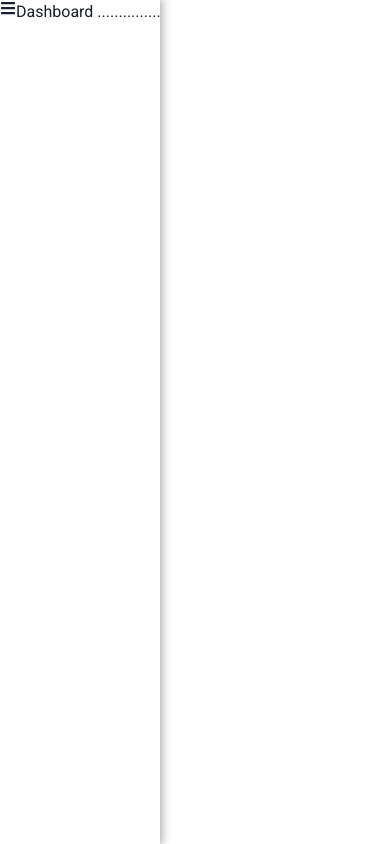
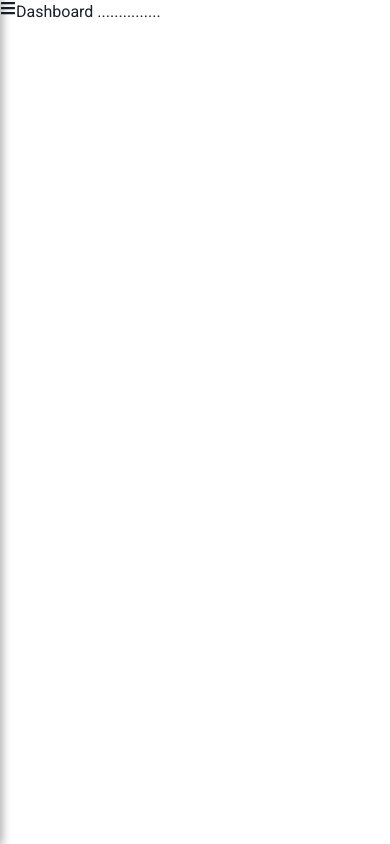
Before and after one commit to welingtonfidelis/base_project_front, a React (Vite) app: page / in a window 390 px wide. Both pictures are taken after typing "name@example.com", "Sample" into the empty fields and a click on the button "Entrar". Built offline with nearby package versions, Linux system fonts and the light colour scheme.

Commit message:
Improve mobile action on drawer menu;

```diff
--- a/src/components/drawerMenu/index.tsx
+++ b/src/components/drawerMenu/index.tsx
@@ -1,16 +1,10 @@
 import { useEffect, useMemo, useState } from "react";
-import {
-  Avatar,
-  Collapse,
-  Menu,
-  MenuButton,
-  MenuItem,
-  MenuList,
-} from "@chakra-ui/react";
+import { Avatar, Menu, MenuButton, MenuItem, MenuList } from "@chakra-ui/react";
 import { FaBars, FaTimes, FaAngleDown } from "react-icons/fa";
 
 import {
   AvatarContent,
+  CloseMenuCotent,
   Container,
   DrawerMenuItem,
   MenuContent,
@@ -27,10 +21,10 @@ interface Props {
 
 export const DrawerMenu = (props: Props) => {
   const { menuOptions, onClick } = props;
-  const [isDrawerOpen, setIsDrawerOpen] = useState(true);
+  const [drawerMobileClass, setDrawerMobileCass] = useState("");
   const [selectedMenuOption, setSelectedMenuOption] = useState("");
+
   // const [isMobileScreen, setIsMobileScreen] = useState(false);
-
   // useEffect(() => {
   //   const handleResize = () => {
   //     console.log('isMobileScreen: ',window.innerWidth, isMobileScreen);
@@ -55,7 +49,6 @@ export const DrawerMenu = (props: Props) => {
 
   const isMobileScreen = useMemo(() => {
     const mobileWitdth = window.innerWidth <= 600;
-    setIsDrawerOpen(!mobileWitdth);
 
     return mobileWitdth;
   }, [window.innerWidth]);
@@ -64,28 +57,48 @@ export const DrawerMenu = (props: Props) => {
     setSelectedMenuOption(menuOptions?.[0].value);
   }, []);
 
+  const handleCloseOpenMenu = (state: boolean) => {
+    if (state) {
+      setDrawerMobileCass("slide-right");
+      return;
+    }
+
+    setDrawerMobileCass("slide-left");
+  };
+
   const handleChangeOptionMenu = (value: string) => {
     setSelectedMenuOption(value);
+    handleCloseOpenMenu(false);
     onClick(value);
-  }
+  };
 
   return (
     <>
       {isMobileScreen && (
-        <FaBars onClick={() => setIsDrawerOpen(!isDrawerOpen)} />
+        <div>
+          <FaBars onClick={() => handleCloseOpenMenu(true)} />
+        </div>
       )}
-      <Container>
-        <Collapse in={isDrawerOpen} animateOpacity>
+      <Container className={drawerMobileClass}>
         {isMobileScreen && (
-            <FaTimes onClick={() => setIsDrawerOpen(!isDrawerOpen)} />
+          <CloseMenuCotent>
+            <FaTimes onClick={() => handleCloseOpenMenu(false)} size={18} />
+          </CloseMenuCotent>
         )}
 
         <AvatarContent>
-            <Avatar name="Dan Abrahmov" src="https://bit.ly/dan-abramov" />
+          <Avatar
+            name="Dan Abrahmov"
+            src="https://bit.ly/dan-abramov"
+            size={"lg"}
+          />
           <Menu>
             <MenuButton>
               <UserName>
-                  <span>Dan Abrahmov</span> <FaAngleDown size={10} />
+                <span>
+                  Dan Abrahmov bla bla bla bla bla bla bla bla bla bla 2
+                </span>{" "}
+                <FaAngleDown size={10} />
               </UserName>
             </MenuButton>
             <MenuList>
@@ -106,7 +119,6 @@ export const DrawerMenu = (props: Props) => {
             </DrawerMenuItem>
           ))}
         </MenuContent>
-        </Collapse>
       </Container>
     </>
   );
--- a/src/components/drawerMenu/styles.ts
+++ b/src/components/drawerMenu/styles.ts
@@ -4,15 +4,86 @@ export const Container = styled.div`
   display: flex;
   flex-direction: column;
   height: 100%;
-  min-width: 10rem;
+  width: 16rem;
   padding: 0.5rem;
+  z-index: 99;
+  background: ${(props) => props.theme.colors.background};
 
   -webkit-box-shadow: 1px 0px 9px 1px rgba(0, 0, 0, 0.35);
   box-shadow: 1px 0px 9px 1px rgba(0, 0, 0, 0.35);
 
   @media (max-width: 600px) {
     position: absolute;
+    left: -16rem;
   }
+
+  ${css`
+    /* ----------------------------------------------
+      * Generated by Animista on 2022-10-4 13:42:58
+      * Licensed under FreeBSD License.
+      * See http://animista.net/license for more info.
+      * w: http://animista.net, t: @cssanimista
+      * ---------------------------------------------- */
+
+    /**
+      * ----------------------------------------
+      * animation slide-right
+      * ----------------------------------------
+      */
+    @-webkit-keyframes slide-right {
+      0% {
+        -webkit-transform: translateX(0);
+        transform: translateX(0);
+      }
+      100% {
+        -webkit-transform: translateX(16rem);
+        transform: translateX(16rem);
+      }
+    }
+    @keyframes slide-right {
+      0% {
+        -webkit-transform: translateX(0);
+        transform: translateX(0);
+      }
+      100% {
+        -webkit-transform: translateX(16rem);
+        transform: translateX(16rem);
+      }
+    }
+
+    @-webkit-keyframes slide-left {
+      0% {
+        -webkit-transform: translateX(16rem);
+        transform: translateX(16rem);
+      }
+      100% {
+        -webkit-transform: translateX(-16rem);
+        transform: translateX(-16rem);
+      }
+    }
+    @keyframes slide-left {
+      0% {
+        -webkit-transform: translateX(16rem);
+        transform: translateX(16rem);
+      }
+      100% {
+        -webkit-transform: translateX(-16rem);
+        transform: translateX(-16rem);
+      }
+    }
+
+    &.slide-right {
+      -webkit-animation: slide-right 0.5s cubic-bezier(0.25, 0.46, 0.45, 0.94)
+        both;
+      animation: slide-right 0.5s cubic-bezier(0.25, 0.46, 0.45, 0.94) both;
+    }
+
+    &.slide-left {
+      -webkit-animation: slide-left 0.5s cubic-bezier(0.25, 0.46, 0.45, 0.94)
+        both;
+      animation: slide-left 0.5s cubic-bezier(0.25, 0.46, 0.45, 0.94) both;
+    }
+  `}
 `;
 
 export const AvatarContent = styled.div`
@@ -23,12 +94,31 @@ export const AvatarContent = styled.div`
   flex-direction: column;
 `;
 
+export const CloseMenuCotent = styled.div`
+  display: flex;
+  justify-content: flex-end;
+  transition: .5s;
+
+  & svg {
+    :hover {
+      cursor: pointer;
+      color: ${(props) => props.theme.colors.primary};
+    }
+  }
+`;
+
 export const UserName = styled.div`
   display: flex;
   align-items: center;
 
   & span {
     margin-right: 4px;
+    margin-top: 4px;
+    overflow: hidden;
+    text-overflow: ellipsis;
+    white-space: nowrap;
+    max-width: 16rem;
+    font-size: 1.1rem;
   }
 `;
 
--- a/src/global.styles.ts
+++ b/src/global.styles.ts
@@ -1,4 +1,4 @@
-import { createGlobalStyle } from "styled-components";
+import { createGlobalStyle, css } from "styled-components";
 
 export const GlobalStyles = createGlobalStyle`
   *,
```
Lines whose indentation alone changed are shown as unchanged.
